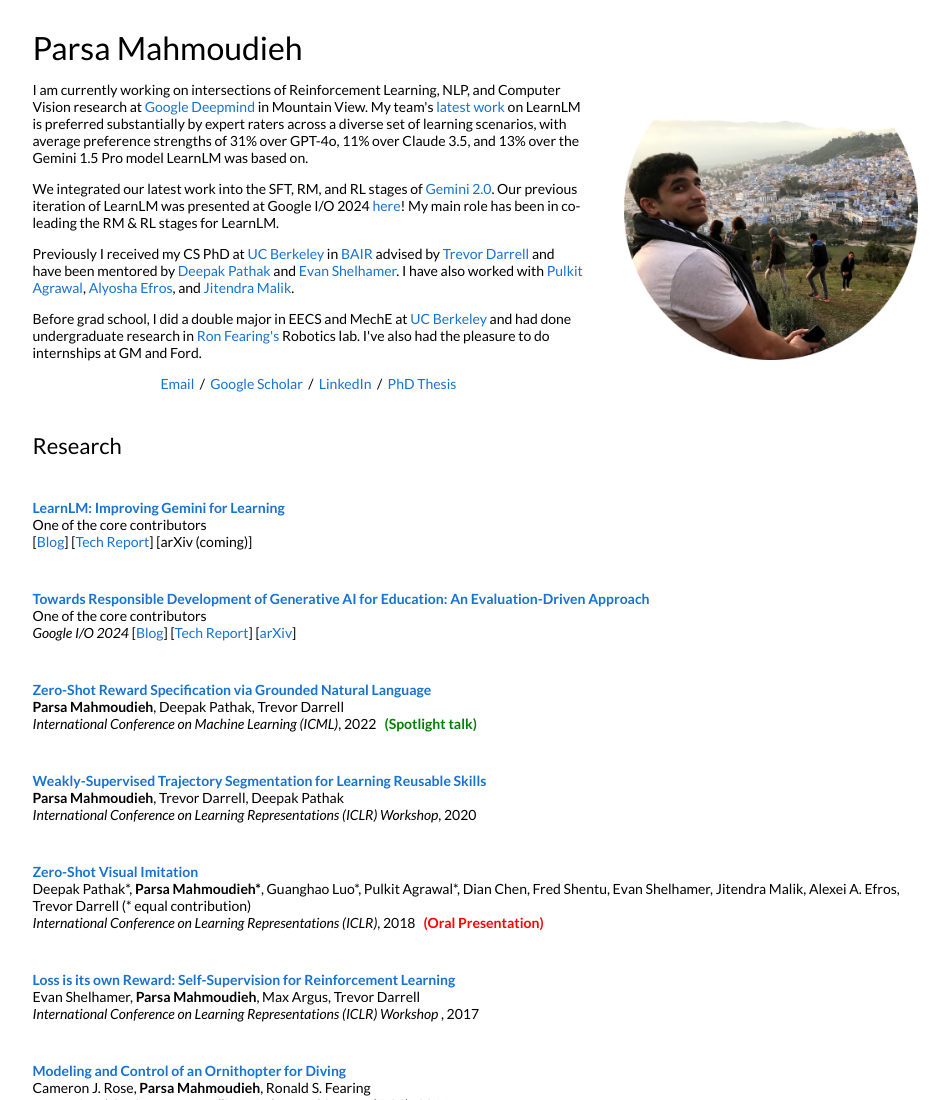
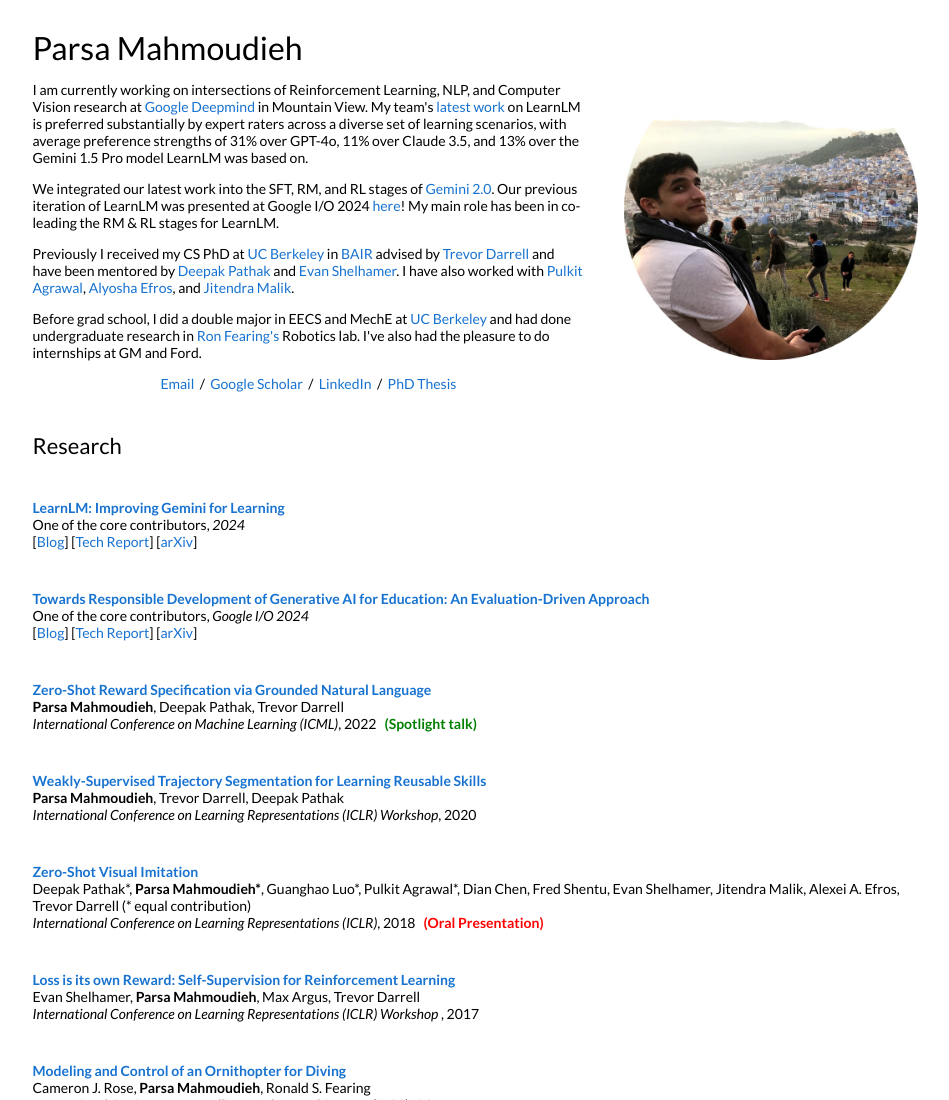
Before and after one commit to parsa-m/parsa-m.github.io, a plain HTML site: page index.htm in a window 1280 px wide. Shown: the top 1100 px of the page, without its empty margins (165-1114 px from the left). Drawn offline with Linux system fonts and the light colour scheme.

Commit message:
Update index.htm

```diff
--- a/index.htm
+++ b/index.htm
@@ -133,10 +133,10 @@
     <a href="https://services.google.com/fh/files/misc/improving-gemini-for-education_v7.pdf">
             <papertitle>LearnLM: Improving Gemini for Learning</papertitle>
     </a>
-    <br>One of the core contributors<br>
+    <br>One of the core contributors, <em>2024</em><br>
         [<a href="https://blog.google/feed/learnlm-technical-report/">Blog</a>]
         [<a href="https://services.google.com/fh/files/misc/improving-gemini-for-education_v7.pdf">Tech Report</a>]
-        [arXiv (coming)]<br>
+        [<a href="https://www.arxiv.org/pdf/2412.16429">arXiv</a>]
         <p></p>
 
       </td>
@@ -150,12 +150,12 @@
     <a href="https://storage.googleapis.com/deepmind-media/LearnLM/LearnLM_paper.pdf">
             <papertitle>Towards Responsible Development of Generative AI for Education: An Evaluation-Driven Approach</papertitle>
     </a>
-    <br>One of the core contributors<br>
+    <br>One of the core contributors, <em>Google I/O 2024</em><br>
 <!--     <br><br>
 
     Irina Jurenka, Markus Kunesch, Kevin McKee, Daniel Gillick, Shaojian Zhu, Sara Wiltberger, Shubham Milind Phal, Katherine Hermann, Daniel Kasenberg, Avishkar Bhoopchand, Ankit Anand, Miruna Pislar, Stephanie Chan, Lisa Wang, Jennifer She, <strong>Parsa Mahmoudieh</strong>, Aliya Rysbek, Wei-Jen Ko, Andrea Huber, Brett Wiltshire, Gal Elidan, Roni Rabin, Jasmin Rubinovitz, Amit Pitaru, Mac McAllister, Julia Wilkowski, David Choi, Roee Engelberg, Lidan Hackmon, Adva Levin, Rachel Griffin, Michael Sears, Filip Bar, Mia Mesar, Mana Jabbour, Arslan Chaudhry, James Cohan, Sridhar Thiagarajan, Nir Levine, Ben Brown, Dilan Gorur, Svetlana Grant, Rachel Hashimoshoni, Laura Weidinger, Jieru Hu, Dawn Chen, Kuba Dolecki, Canfer Akbulut, Maxwell Bileschi, Laura Culp, Wen-Xin Dong, Nahema Marchal, Kelsie Van Deman, Hema Bajaj Misra, Michael Duah, Moran Ambar, Avi Caciularu, Sandra Lefdal, Chris Summerfield, James An, Pierre-Alexandre Kamienny, Abhinit Mohdi, Theofilos Strinopoulous, Annie Hale, Wayne Anderson, Luis C. Cobo, Niv Efron, Muktha Ananda, Shakir Mohamed, Maureen Heymans, Zoubin Ghahramani, Yossi Matias, Ben Gomes, Lila Ibrahim<br><br> -->
 
-        <em>Google I/O 2024</em>
+
         [<a href="https://blog.google/outreach-initiatives/education/google-learnlm-gemini-generative-ai/">Blog</a>]
         [<a href="https://storage.googleapis.com/deepmind-media/LearnLM/LearnLM_paper.pdf">Tech Report</a>]
         [<a href="https://arxiv.org/abs/2407.12687">arXiv</a>] <br>
```
